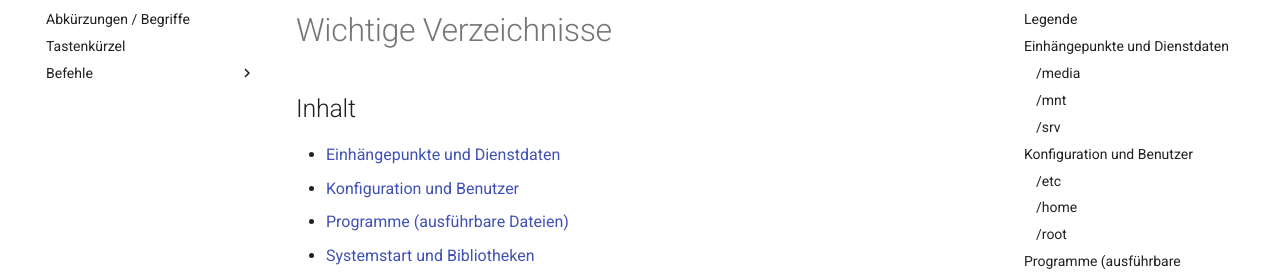
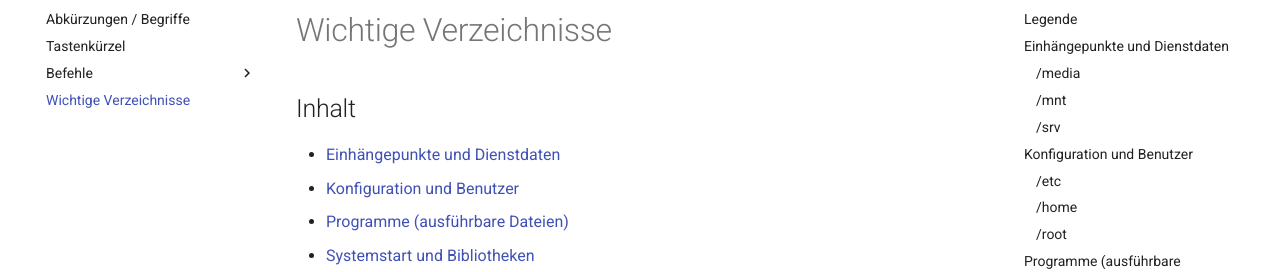
Before and after one commit to st-impuls/Linux-Glossar, an MkDocs documentation site: the page built from docs/pages/directories.md, in a window 1280 px wide. Shown: the part 146-418 px from the top of the page. Built offline with MkDocs 1.6.1 and Material for MkDocs 9.7.7, drawn with Linux system fonts in a browser that asks for light colours; comment, search, counter and statistics services are not loaded.

Commit message:
mkdocs: Seite "Wichtige Verzeichnisse" in die Navigation aufnehmen
Ohne Eintrag im nav-Block erschien die Seite nicht im linken Menue.

Co-Authored-By: Claude Opus 4.8 <noreply@anthropic.com>

```diff
--- a/mkdocs.yml
+++ b/mkdocs.yml
@@ -53,6 +53,7 @@ nav:
       - Paketverwaltung: pages/commands/package-management.md
       - Shell & Skripte: pages/commands/shell-scripting.md
       - System & Dienste: pages/commands/system-services.md
+  - Wichtige Verzeichnisse: pages/directories.md
 
 plugins:
   - search:
```
